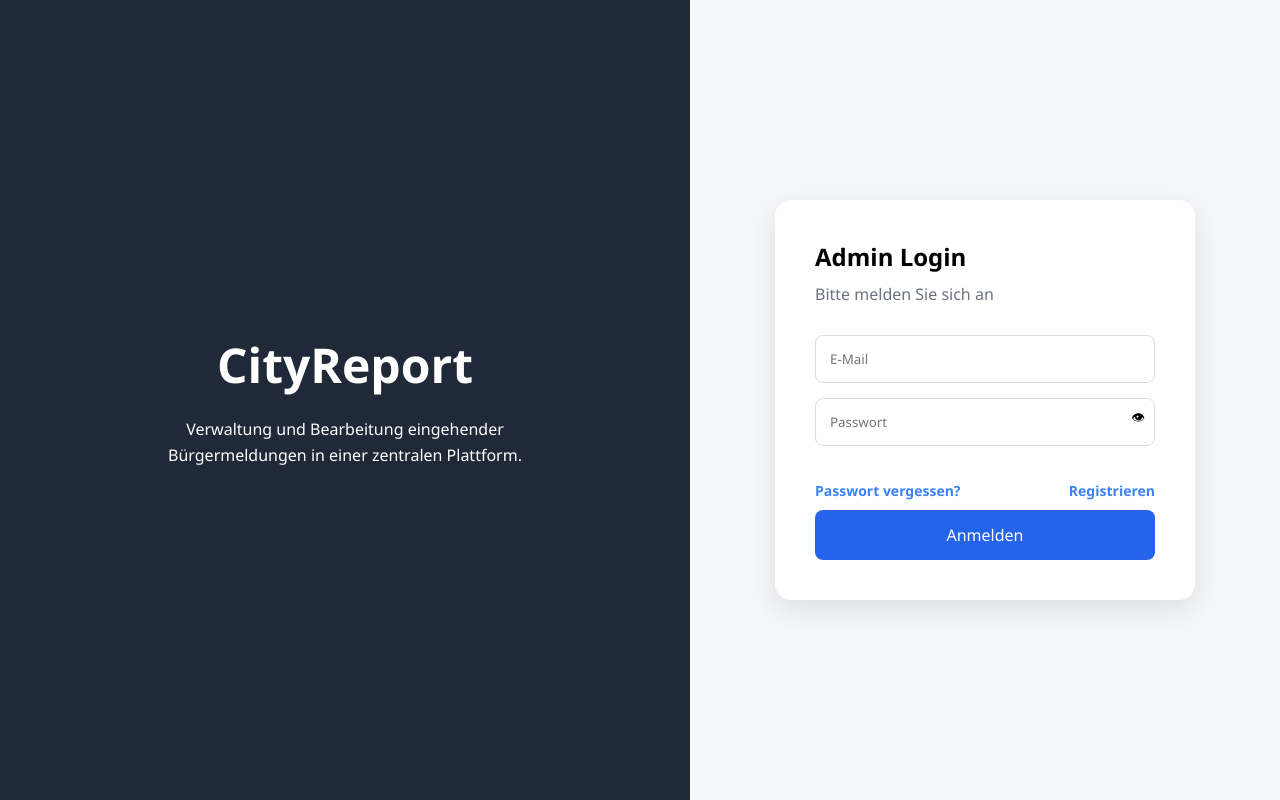
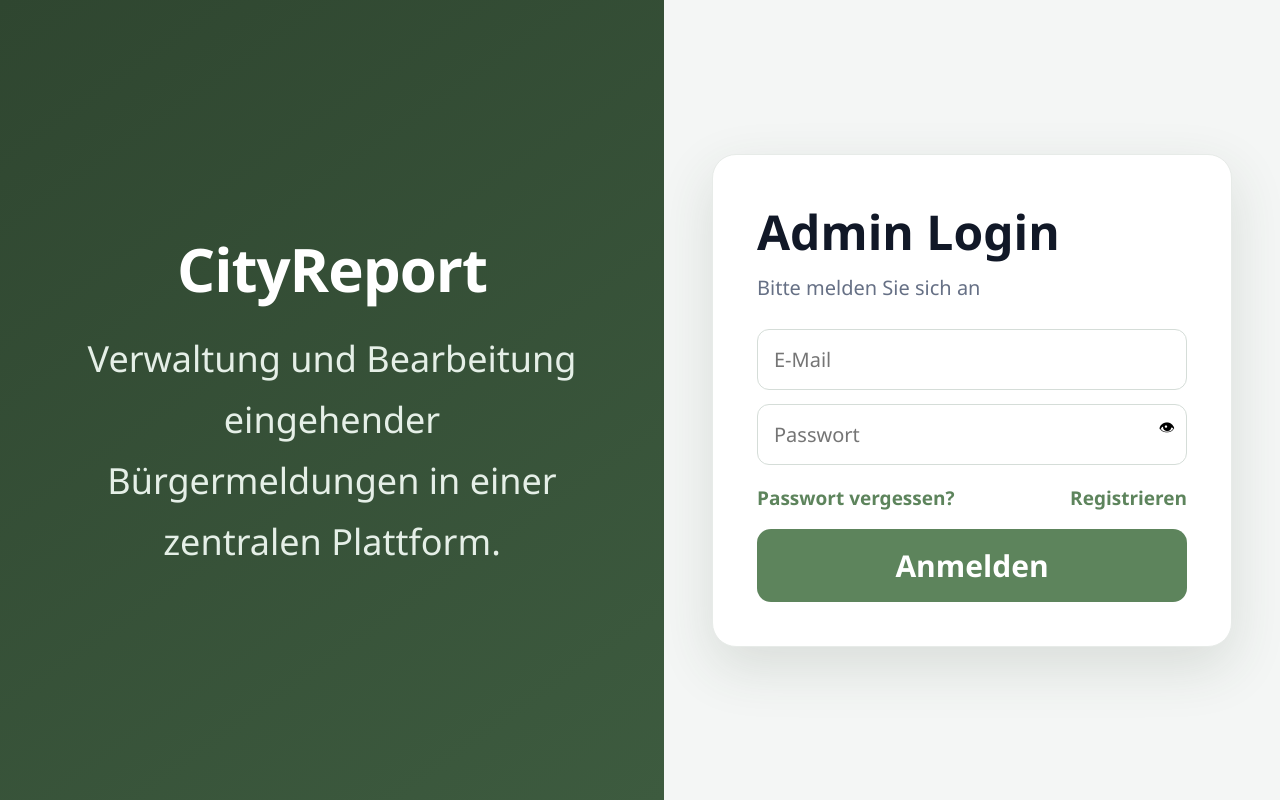
Before and after one commit to EsraaKrayym/infrastructure-reporting-system, a React (Create React App) app in the folder admin-web/: page /login in a window 1280 px wide. Built offline with nearby package versions, Linux system fonts and the light colour scheme.

Commit message:
admin logen   seite

```diff
--- a/admin-web/src/css/Login.css
+++ b/admin-web/src/css/Login.css
@@ -1,131 +1,184 @@
-*{
-    margin:0;
-    padding:0;
-    box-sizing:border-box;
-    font-family:Segoe UI, sans-serif;
+* {
+    margin: 0;
+    padding: 0;
+    box-sizing: border-box;
+    font-family: "Segoe UI", sans-serif;
 }
 
-.login-page{
-    display:flex;
-    height:100vh;
+.login-page {
+    display: flex;
+    min-height: 100vh;
+    background: #EAF2EC;
 }
 
-.login-left{
-    flex:1;
-    background:#1f2937;
-    color:white;
-
-    display:flex;
-    flex-direction:column;
-    justify-content:center;
-    align-items:center;
-
-    padding:50px;
+.login-left {
+    flex: 1;
+    background: linear-gradient(145deg, #2F4630 0%, #3d5b3f 100%);
+    color: white;
+    display: flex;
+    flex-direction: column;
+    justify-content: center;
+    align-items: center;
+    padding: 56px;
 }
 
-.login-left h1{
-    font-size:48px;
-    margin-bottom:20px;
+.login-left h1 {
+    font-size: 60px;
+    font-weight: 800;
+    letter-spacing: -1px;
+    margin-bottom: 18px;
 }
 
-.login-left p{
-    max-width:400px;
-    text-align:center;
-    line-height:1.6;
+.login-left p {
+    max-width: 520px;
+    text-align: center;
+    line-height: 1.7;
+    font-size: 36px;
+    color: #e5efe7;
 }
 
-.login-right{
-    flex:1;
-
-    display:flex;
-    justify-content:center;
-    align-items:center;
-
-    background:#f5f7fb;
+.login-right {
+    flex: 1;
+    display: flex;
+    justify-content: center;
+    align-items: center;
+    padding: 32px;
+    background: #f4f6f5;
 }
 
-.login-card{
-    width:420px;
-    background:white;
-    padding:40px;
-    border-radius:16px;
-
-    box-shadow:
-            0 10px 30px rgba(0,0,0,.1);
+.login-card {
+    width: 100%;
+    max-width: 520px;
+    background: #ffffff;
+    padding: 44px;
+    border-radius: 24px;
+    box-shadow: 0 20px 55px rgba(47, 70, 48, 0.14);
+    border: 1px solid #e7ebe8;
 }
 
-.login-card h2{
-    margin-bottom:10px;
+.login-card h2 {
+    margin-bottom: 10px;
+    color: #111827;
+    font-size: 48px;
+    font-weight: 800;
 }
 
-.subtitle{
-    color:#6b7280;
-    margin-bottom:30px;
+.subtitle {
+    color: #667085;
+    margin-bottom: 28px;
+    font-size: 20px;
 }
 
-.login-card input{
-    width:100%;
-    padding:14px;
-    margin-bottom:15px;
-
-    border:1px solid #ddd;
-    border-radius:8px;
+.login-card input {
+    width: 100%;
+    padding: 16px;
+    margin-bottom: 14px;
+    border: 1px solid #d5ddd8;
+    border-radius: 12px;
+    font-size: 20px;
+    transition: border-color 0.2s, box-shadow 0.2s;
 }
 
-.password-wrapper{
-    position:relative;
+.login-card input:focus {
+    outline: none;
+    border-color: #5D845C;
+    box-shadow: 0 0 0 3px rgba(93, 132, 92, 0.18);
 }
 
-.show-btn{
-    position:absolute;
-    right:10px;
-    top:10px;
-
-    border:none;
-    background:none;
-    cursor:pointer;
+.password-wrapper {
+    position: relative;
 }
 
-.login-btn{
-    width:100%;
-    padding:14px;
-
-    border:none;
-    border-radius:8px;
-
-    background:#2563eb;
-    color:white;
-
-    font-size:16px;
-    cursor:pointer;
-
-    margin-top:10px;
+.show-btn {
+    position: absolute;
+    right: 12px;
+    top: 12px;
+    border: none;
+    background: none;
+    cursor: pointer;
+    font-size: 16px;
 }
 
-.login-btn:hover{
-    background:#1d4ed8;
-}
-.role-select{
-    width:100%;
-    padding:14px;
-    margin-bottom:15px;
-    border-radius:10px;
-    border:1px solid #ddd;
+.login-links {
+    margin-top: 6px;
+    margin-bottom: 18px;
+    display: flex;
+    justify-content: space-between;
 }
 
-.login-links{
-    margin-top:20px;
-    display:flex;
-    justify-content:space-between;
+.login-links a {
+    text-decoration: none;
+    color: #5D845C;
+    font-size: 19px;
+    font-weight: 700;
 }
 
-.login-links a{
-    text-decoration:none;
-    color:#3b82f6;
-    font-size:14px;
-    font-weight:600;
+.login-links a:hover {
+    text-decoration: underline;
 }
 
-.login-links a:hover{
-    text-decoration:underline;
+.login-btn {
+    width: 100%;
+    padding: 16px;
+    border: none;
+    border-radius: 14px;
+    background: #5D845C;
+    color: white;
+    font-size: 30px;
+    font-weight: 700;
+    cursor: pointer;
+    transition: background 0.2s, transform 0.2s;
 }
+
+.login-btn:hover {
+    background: #4d6f4d;
+    transform: translateY(-1px);
+}
+
+.login-btn:disabled {
+    opacity: 0.75;
+    cursor: not-allowed;
+    transform: none;
+}
+
+@media (max-width: 1000px) {
+    .login-page {
+        flex-direction: column;
+    }
+
+    .login-left {
+        min-height: 34vh;
+        padding: 28px;
+    }
+
+    .login-left h1 {
+        font-size: 44px;
+    }
+
+    .login-left p {
+        font-size: 25px;
+        max-width: 700px;
+    }
+
+    .login-right {
+        padding: 22px;
+    }
+
+    .login-card {
+        padding: 28px;
+    }
+
+    .login-card h2 {
+        font-size: 36px;
+    }
+
+    .subtitle,
+    .login-card input,
+    .login-links a {
+        font-size: 18px;
+    }
+
+    .login-btn {
+        font-size: 24px;
+    }
+}
```
